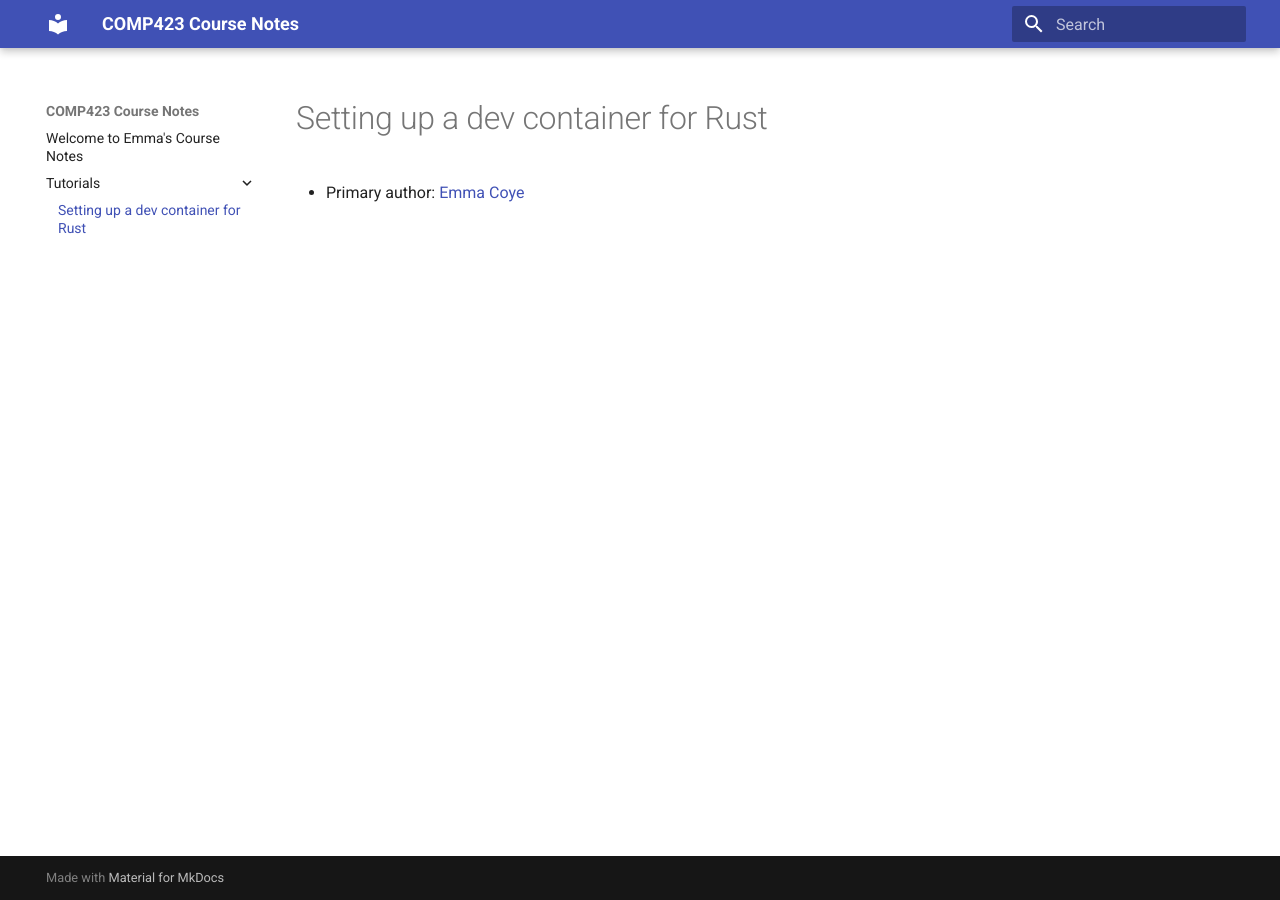
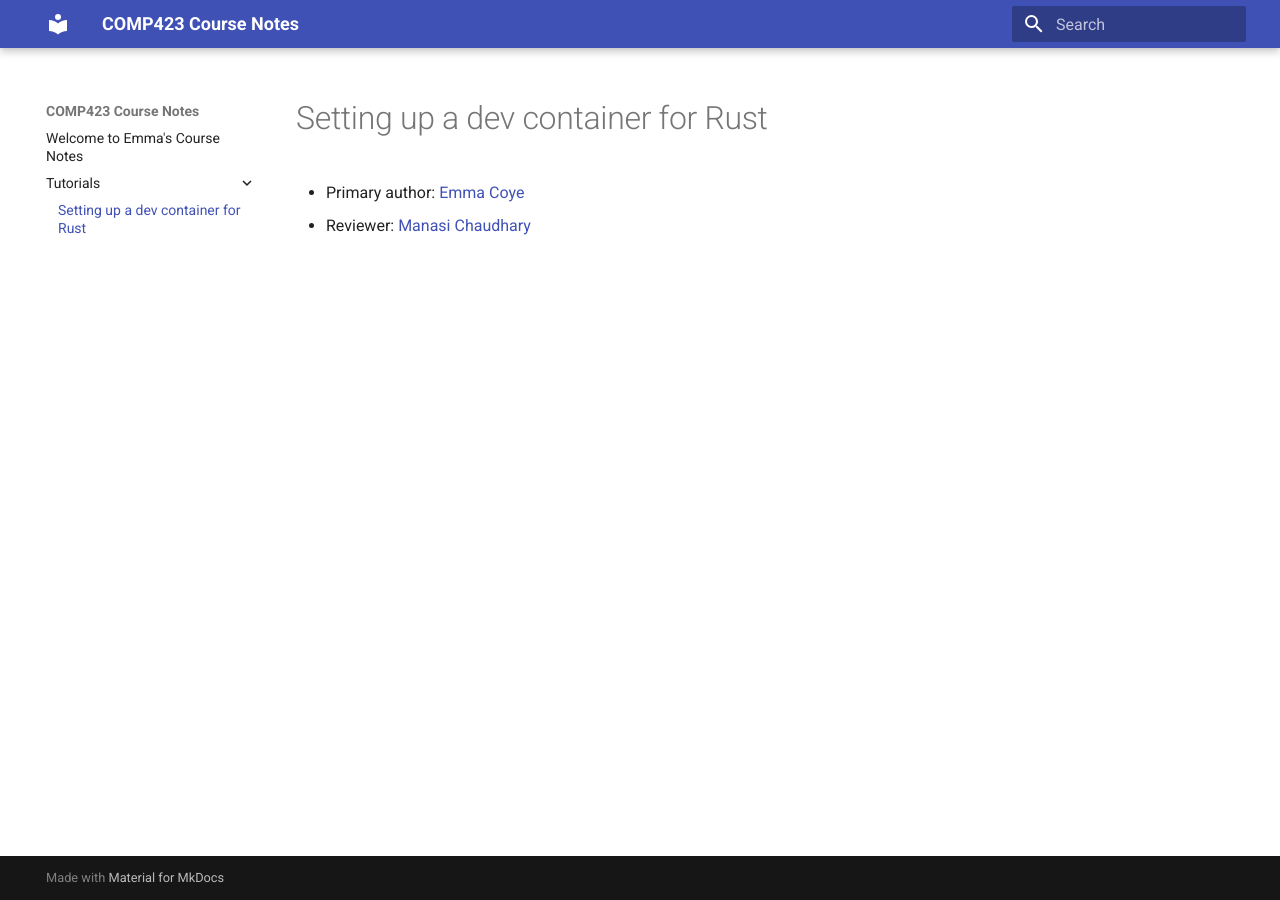
Before and after one commit to emmacoye/comp423-course-notes, an MkDocs documentation site: the page built from docs/tutorials/rust-setup.md, in a window 1280 px wide. Built offline with MkDocs 1.6.1 and Material for MkDocs 9.7.7, drawn with Linux system fonts in a browser that asks for light colours.

Commit message:
adding reviewer name to tutorials page

```diff
--- a/docs/tutorials/rust-setup.md
+++ b/docs/tutorials/rust-setup.md
@@ -1,3 +1,4 @@
 # Setting up a dev container for Rust
 
 * Primary author: [Emma Coye](https://github.com/emmacoye)
+* Reviewer: [Manasi Chaudhary](https://github.com/mchaudh-21)
```
